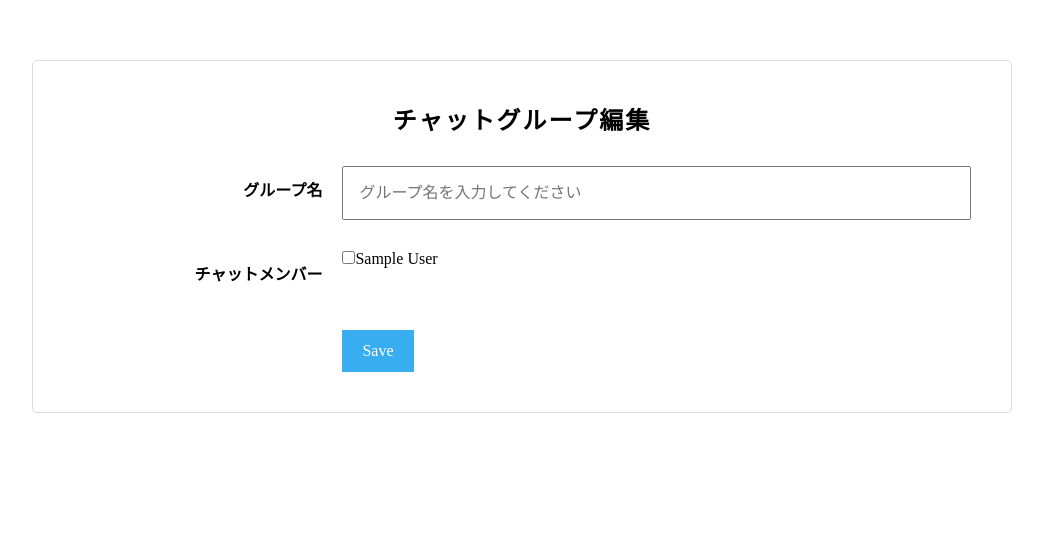
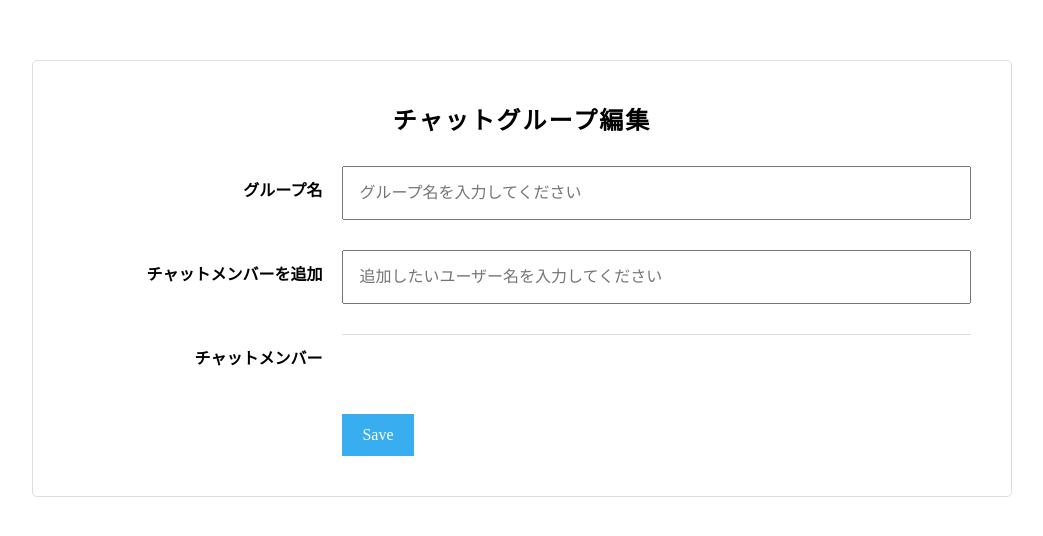
Before and after one commit to AKIRA-201/chat-space-2, a Rails app: template app/views/groups/edit.html.haml in a window 1280 px wide. Shown: the top 536 px of the page, without its empty margins (118-1161 px from the left). Run offline with Rails 7, Linux system fonts and the light colour scheme; the template is opened without the code that fills it, so the values that code supplies are empty; the visitor is signed in with stand-in values (Sample User, id 1); style sheets or scripts are compiled from the project's sources; some libraries are stand-ins or nearby versions.

Commit message:
入力フォームの追加

```diff
--- a/app/views/groups/_form.html.haml
+++ b/app/views/groups/_form.html.haml
@@ -5,38 +5,25 @@
       %ul
         - @group.errors.full_messages.each do |message|
           %li = message
-  %form#new_chat_group.new_chat_group{"accept-charset" => "UTF-8", :action => "/chat_groups", :method => "post"}
+  %form#new_chat_group.new_chat_group{"accept-charset": :"UTF-8", action: "/chat_groups", method: "post"}
     .chat-group-form__field.clearfix
       .chat-group-form__field--left
-        = f.label :group_name, class: "chat-group-form__label", value: 'グループ名'
-        / %label.chat-group-form__label{:for => "chat_group_name"} グループ名
+        %label.chat-group-form__label{for: "chat_group_name"} グループ名
       .chat-group-form__field--right
-        = f.text_field :group_name, class: "chat-group-form__input", placeholder: "グループ名を入力してください", type: "string"
+        = f.text_field :group_name, class: "chat-group-form__input", placeholder: "グループ名を入力してください"
     .chat-group-form__field.clearfix
-      / この部分はインクリメンタルサーチ（ユーザー追加の非同期化のときに使用します
-      /
-        <div class='chat-group-form__field--left'>
-        <label class="chat-group-form__label" for="chat_group_チャットメンバーを追加">チャットメンバーを追加</label>
-        </div>
-        <div class='chat-group-form__field--right'>
-        <div class='chat-group-form__search clearfix'>
-        <input class='chat-group-form__input' id='user-search-field' placeholder='追加したいユーザー名を入力してください' type='text'>
-        </div>
-        <div id='user-search-result'></div>
-        </div>
+      .chat-group-form__field--left
+        %label.chat-group-form__label{for: "chat_group_チャットメンバーを追加"} チャットメンバーを追加
+      .chat-group-form__field--right
+        .chat-group-form__search.clearfix
+          %input#user-search-field.chat-group-form__input{placeholder: "追加したいユーザー名を入力してください", type: "text", name: "keyword", value: ""}
+        #user-search-result
     .chat-group-form__field.clearfix
       .chat-group-form__field--left
         %label.chat-group-form__label{for: "chat_group_チャットメンバー"} チャットメンバー
       .chat-group-form__field--right
-        = f.collection_check_boxes :user_ids, User.all, :id, :name
-        / この部分はインクリメンタルサーチ（ユーザー追加の非同期化のときに使用します
-        /
-          <div id='chat-group-users'>
-          <div class='chat-group-user clearfix' id='chat-group-user-22'>
-          <input name='chat_group[user_ids][]' type='hidden' value='22'>
-          <p class='chat-group-user__name'>seo_kyohei</p>
-          </div>
-          </div>
+        .chat-group-users
+          .chat-group-user.clearfix.js-chat-member
     .chat-group-form__field.clearfix
       .chat-group-form__field--left
       .chat-group-form__field--right
```
